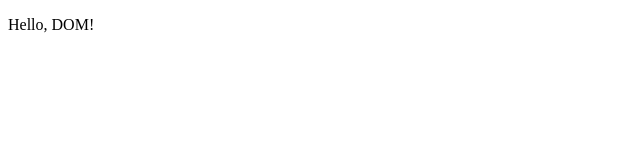
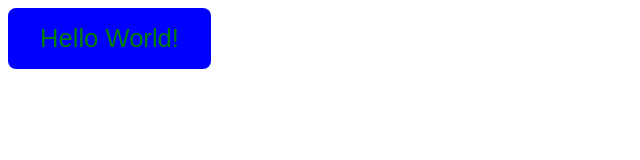
Before and after one commit to DIMITRIDAR/DOM-Tasks, a plain HTML site: page index.html in a window 1280 px wide. Shown: the whole page, without its empty margins (0-640 px from the left). Drawn offline with Linux system fonts and the light colour scheme.

Commit message:
Write down Task 2 HTML and CSS inside HTML

```diff
--- a/index.html
+++ b/index.html
@@ -1,7 +1,7 @@
 <!-- Task 1
 In this task we have to create an HTML page with <p> element and write a JavaScript function that, when called, changes
     the text content of the <p> element to "Hello,DOM!" -->
-<!DOCTYPE html>
+<!-- <!DOCTYPE html>
 <html lang="en">
   <head>
     <meta charset="UTF-8" />
@@ -12,4 +12,31 @@ In this task we have to create an HTML page with <p> element and write a JavaScr
   <body>
     <p id="novel">First Paragraph</p>
   </body>
+</html> -->
+
+<!-- Task 2
+In this task we have to create an HTML page with a <button> element and write a JavaScript function that,
+    when called, changes the background color of the <button> to red and the text color to white -->
+<!DOCTYPE html>
+<html lang="en">
+  <head>
+    <meta charset="UTF-8" />
+    <meta name="viewport" content="width=device-width, initial-scale=1.0" />
+    <title>Document</title>
+    <script src="./script.js" defer></script>
+    <style>
+      #search {
+        background-color: blue;
+        color: green;
+        padding: 1rem 2rem;
+        font-size: 1.6rem;
+        border: none;
+        cursor: pointer;
+        border-radius: 0.5rem;
+      }
+    </style>
+  </head>
+  <body>
+    <button id="search">Hello World!</button>
+  </body>
 </html>
--- a/script.js
+++ b/script.js
@@ -1,10 +1,25 @@
-function changeText() {
-  let novel = document.getElementById("novel");
-  if (novel) {
-    novel.textContent = "Hello, DOM!";
-  } else {
-    console.error("Not Found!");
+// Task 1
+// In this task we have to create an HTML page with <p> element and write a JavaScript function that, when called,
+// changes
+// the text content of the <p> element to "Hello,DOM!"
+
+// function changeText() {
+//   let novel = document.getElementById("novel");
+//   if (novel) {
+//     novel.textContent = "Hello, DOM!";
+//   } else {
+//     console.error("Not Found!");
+//   }
+// }
+
+// changeText();
+
+//Task2
+// In this task we have to create an HTML page with a <button> element and write a JavaScript function that,
+//     when called, changes the background color of the <button> to red and the text color to white
+
+function changeColor() {
+  let search = document.getElementById("search");
+  if (search) {
   }
 }
-
-changeText();
```
